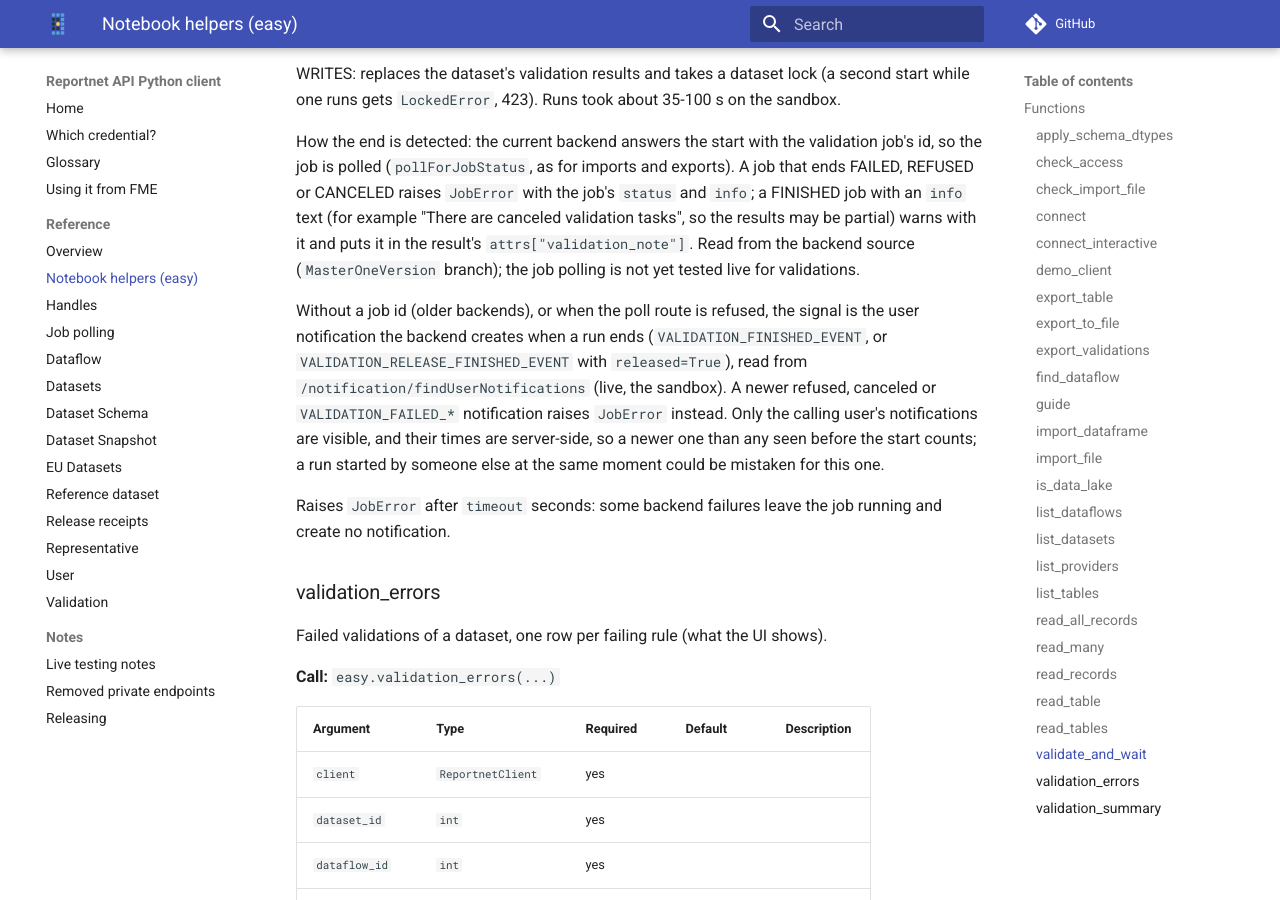
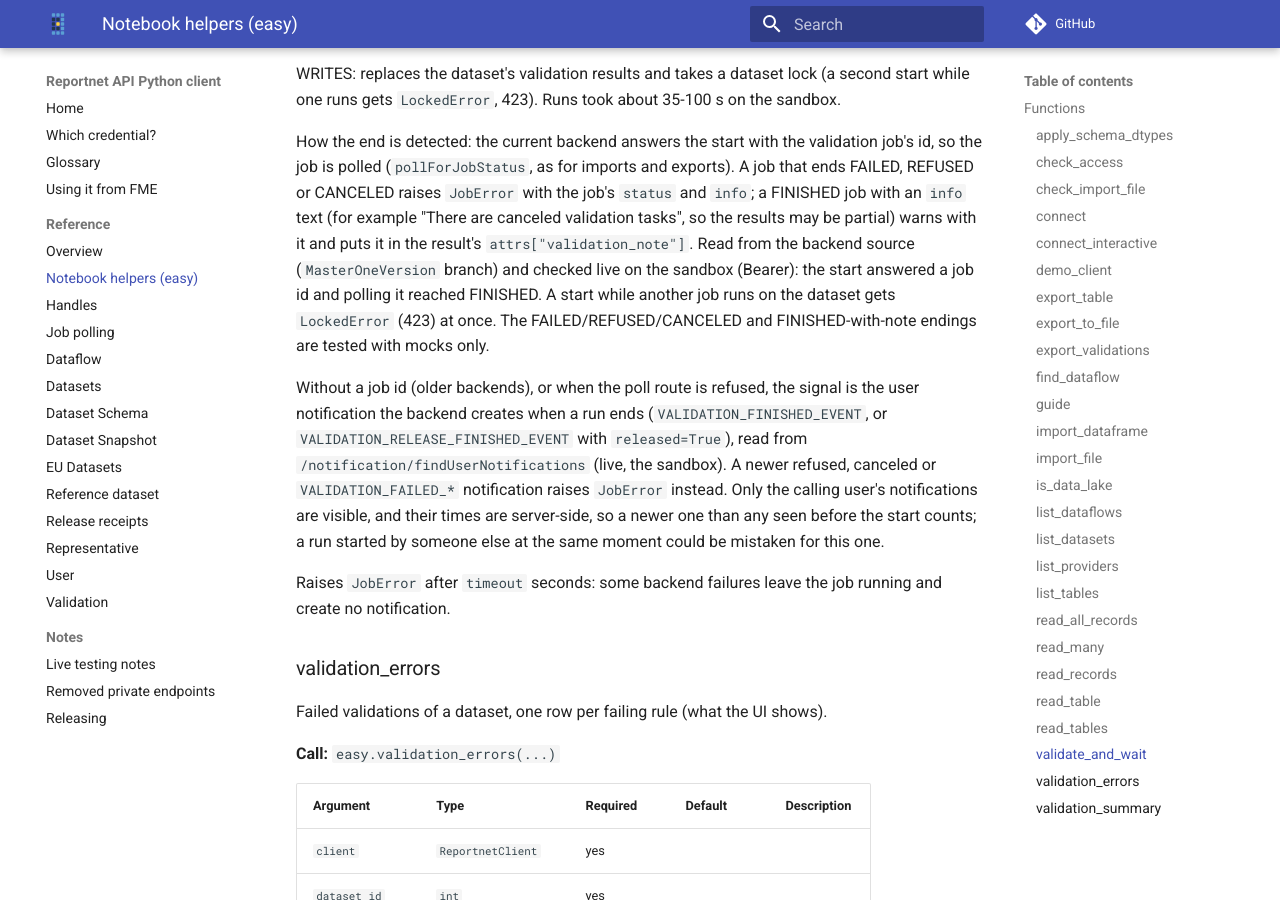
Before and after one commit to eeadata/reportnet-api-python, an MkDocs documentation site: the page built from docs/reference/easy.md, in a window 1280 px wide and 900 px high, scrolled down 17114 px. Built offline with MkDocs 1.6.1 and Material for MkDocs 9.7.7, drawn with Linux system fonts in a browser that asks for light colours; comment, search, counter and statistics services are not loaded.

Commit message:
validate_and_wait: note the live sandbox check of job polling

```diff
--- a/docs/reference/easy.md
+++ b/docs/reference/easy.md
@@ -627,8 +627,10 @@ and exports). A job that ends FAILED, REFUSED or CANCELED raises `JobError`
 with the job's `status` and `info`; a FINISHED job with an `info` text (for
 example "There are canceled validation tasks", so the results may be partial)
 warns with it and puts it in the result's `attrs["validation_note"]`. Read from the
-backend source (`MasterOneVersion` branch); the job polling is not yet tested
-live for validations.
+backend source (`MasterOneVersion` branch) and checked live on the sandbox
+(Bearer): the start answered a job id and polling it reached FINISHED. A start
+while another job runs on the dataset gets `LockedError` (423) at once. The
+FAILED/REFUSED/CANCELED and FINISHED-with-note endings are tested with mocks only.
 
 Without a job id (older backends), or when the poll route is refused, the
 signal is the user notification the backend creates when a run ends
```
Also changed, not shown: CHANGELOG.md (+2 -1 lines), 1 other file.
